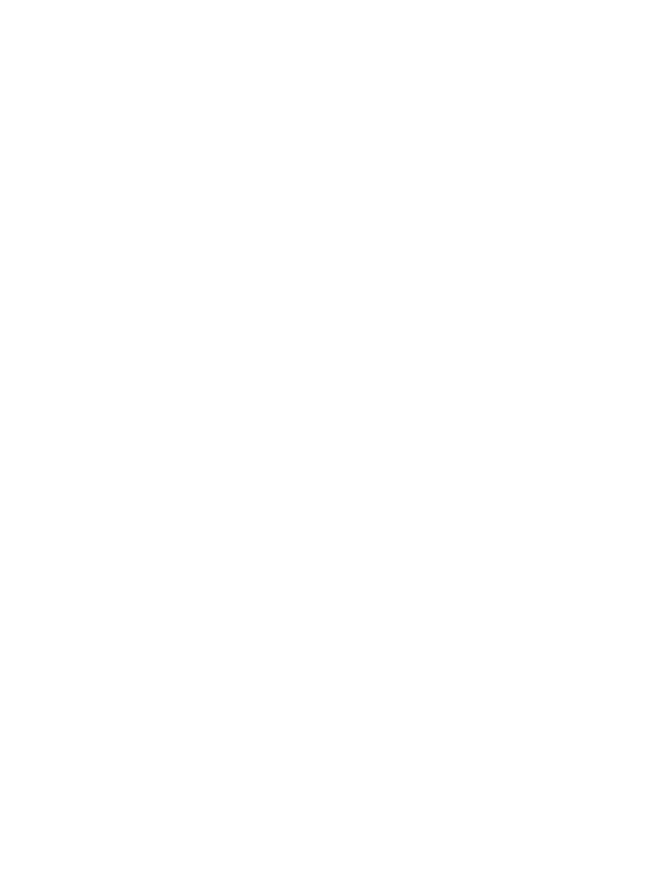
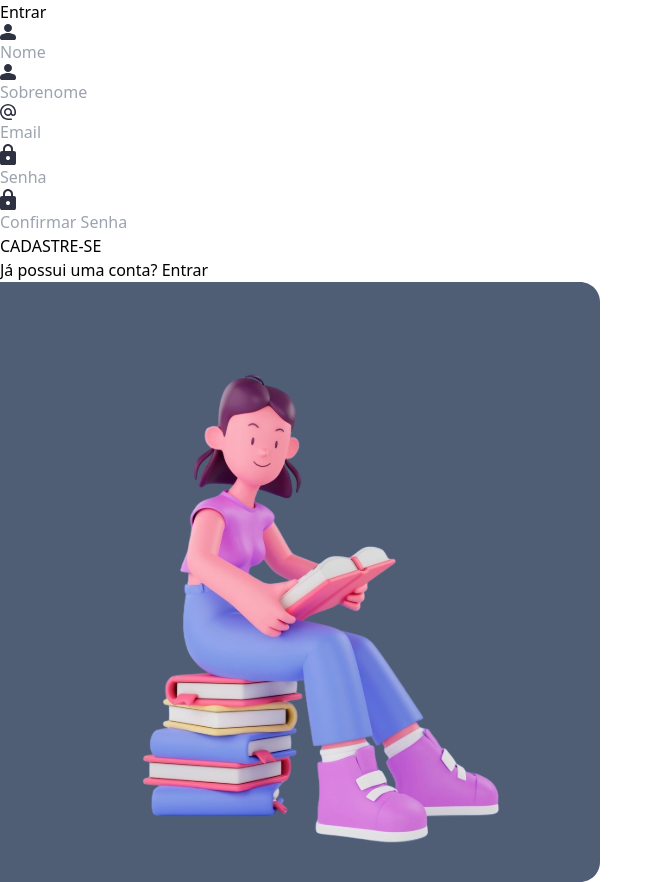
Before and after one commit to henrivilar/PI_PuBook, a Next.js app: page /cadastro in a window 1280 px wide. Shown: the whole page, without its empty margins (0-663 px from the left). Before the commit the page ends 800 px from the top, so only its background shows below. Built offline with nearby package versions, Linux system fonts and the light colour scheme.

Commit message:
Cadastro page finished

```diff
--- a/src/pages/cadastro.tsx
+++ b/src/pages/cadastro.tsx
@@ -1,7 +1,38 @@
 export default function Cadastro() {
   return (
-    <main>
-
-    </main>
+    <div className="h-screen bg-[--gray-bg] flex justify-center items-center">
+      <section className="bg-white w-[600px] h-[600px] rounded-l-[20px] flex justify-center items-center flex-col">
+      <h1 className="text-[40px] font-bold text-[--blue-bg] text-center mb-6">Entrar</h1>
+        <form action="" method="post" className="flex flex-col gap-4">
+          <div className="input-bg">
+            <img src="/imgs/User.svg" alt="" />
+            <input type="text" name="nome" id="nome" placeholder="Nome" className="bg-[--input-bg]"/>
+          </div>
+          <div className="input-bg">
+            <img src="/imgs/User.svg" alt="" />
+            <input type="text" name="sobrenome" id="sobrenome" placeholder="Sobrenome" className="bg-[--input-bg]"/>
+          </div>
+          <div className="input-bg">
+            <img src="/imgs/Tag.svg" alt="" />
+            <input type="email" name="email" id="email" placeholder="Email" className="bg-[--input-bg]"/>
+          </div>
+          <div className="input-bg">
+            <img src="/imgs/Locked.svg" alt="" />
+            <input type="password" name="password" id="password" placeholder="Senha" className="bg-[--input-bg]"/>
+          </div>
+          <div className="input-bg">
+            <img src="/imgs/Locked.svg" alt="" />
+            <input type="password" name="password" id="password" placeholder="Confirmar Senha" className="bg-[--input-bg]"/>
+          </div>
+          <input type="button" value="CADASTRE-SE" className="h-[60px] w-[200px] bg-[--blue-bg] mx-auto text-white font-bold text-[24px] rounded-3xl m-5"/>
+        </form>
+        <div>
+        <p>Já possui uma conta? <a href="http://localhost:3000/login" className="hover:underline text-blue-500">Entrar</a></p>
+      </div>
+      </section>
+      <section>
+        <img src="/imgs/Image_Cadastro.svg" alt="" />
+      </section>
+    </div>
   );
 }
--- a/src/pages/login.tsx
+++ b/src/pages/login.tsx
@@ -1,6 +1,6 @@
 export default function Login() {
   return (
-    <body className="h-screen bg-[--gray-bg] flex justify-center items-center">
+    <div className="h-screen bg-[--gray-bg] flex justify-center items-center">
       <section>
         <img src="/imgs/Image_Login.svg" alt="" />
       </section>
@@ -24,6 +24,7 @@
           </div>
           <input type="button" value="ENTRAR" className="h-[60px] w-[200px] bg-[--blue-bg] mx-auto text-white font-bold text-[24px] rounded-3xl m-5"/>
         </form>
+        <p className="m-3">Ainda não possui uma conta? <a href="http://localhost:3000/cadastro" className="hover:underline text-blue-500">Cadastre-se</a></p>
         <div className="flex items-center gap-3 mb-5">
           <div className="h-[1px] w-[137px] bg-[--blue-bg] rounded-full"></div>
           <p>ou entre com</p>
@@ -35,6 +36,6 @@
           <a href="" className="w-[100px] h-[100px] bg-[--input-bg] rounded-full flex justify-center items-center"><img src="/imgs/Microsoft-Logo.svg" alt=""/></a>
         </div>
       </section>
-    </body>
+    </div>
   );
 }
```
Also changed, not shown: src/pages/index.tsx (+12 -12 lines), public/imgs/Image_Cadastro.svg (added), public/imgs/Tag.svg (added).
